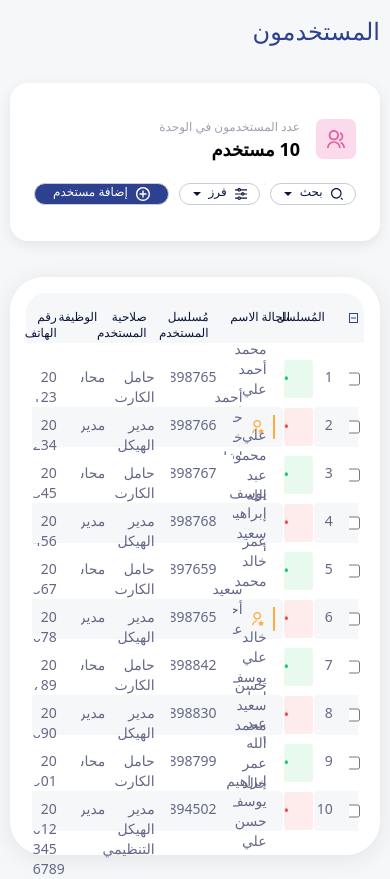
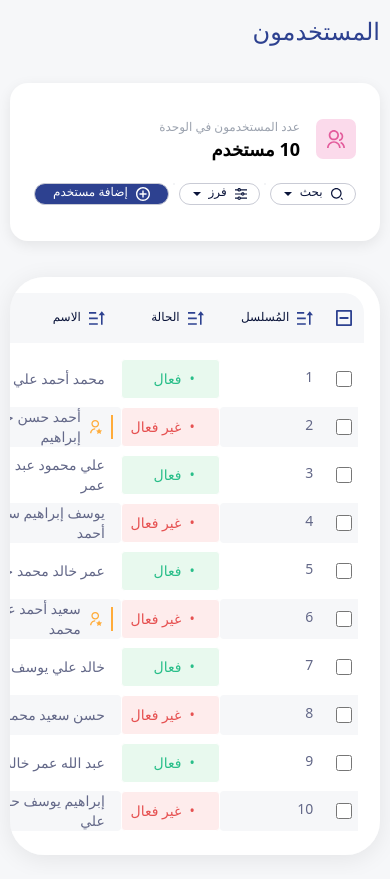
Before and after one commit to MarcoRizzk/Solarus, an Angular app: page /home in a window 390 px wide. Built offline with nearby package versions, Linux system fonts and the light colour scheme.

Commit message:
responsive table done

```diff
--- a/src/app/home/home.component.html
+++ b/src/app/home/home.component.html
@@ -49,11 +49,11 @@
 
   <!-- Employees Table -->
   <div
-    class="bg-white rounded-[34px] p-4 w-full shadow-[0px_4px_24px_0px_rgba(0,0,0,0.08)]"
+    class="bg-white rounded-[34px] p-4 w-full shadow-[0px_4px_24px_0px_rgba(0,0,0,0.08)] overflow-x-auto"
   >
     <!-- Table Header -->
     <div
-      class="w-full flex bg-background rounded-t-[20px] py-4 px-[6px] mb-4 h-[50px]"
+      class="w-full flex bg-background rounded-t-[20px] py-4 px-[6px] mb-4 h-[50px] min-w-[1037px]"
     >
       <div class="w-[2.8%] flex items-center justify-center">
         <img src="./../../assets/icons/minus-box.svg" />
@@ -105,7 +105,7 @@
 
     <!-- Table Contents -->
     <ng-container *ngFor="let employee of allEmployees; let i = index">
-      <div class="w-full flex px-[6px] text-tabletxt text-sm h-10 mb-2">
+      <div class="w-full flex px-[6px] text-tabletxt text-sm h-10 mb-2 min-w-[1037px]">
         <div
           class="w-[2.8%] flex items-center justify-center"
           [ngClass]="(i + 1) % 2 === 0 ? 'bg-background' : 'bg-white'"
@@ -161,7 +161,7 @@
           {{ employee.function }}
         </div>
         <div
-          class="w-[12.15%] flex flex-row-reverse gap-2 pr-4 py-2"
+          class="w-[12.15%] flex flex-row-reverse gap-2 pr-4 py-2 whitespace-nowrap text-xs"
           dir="ltr"
           [ngClass]="(i + 1) % 2 === 0 ? 'bg-background' : 'bg-white'"
         >
```
